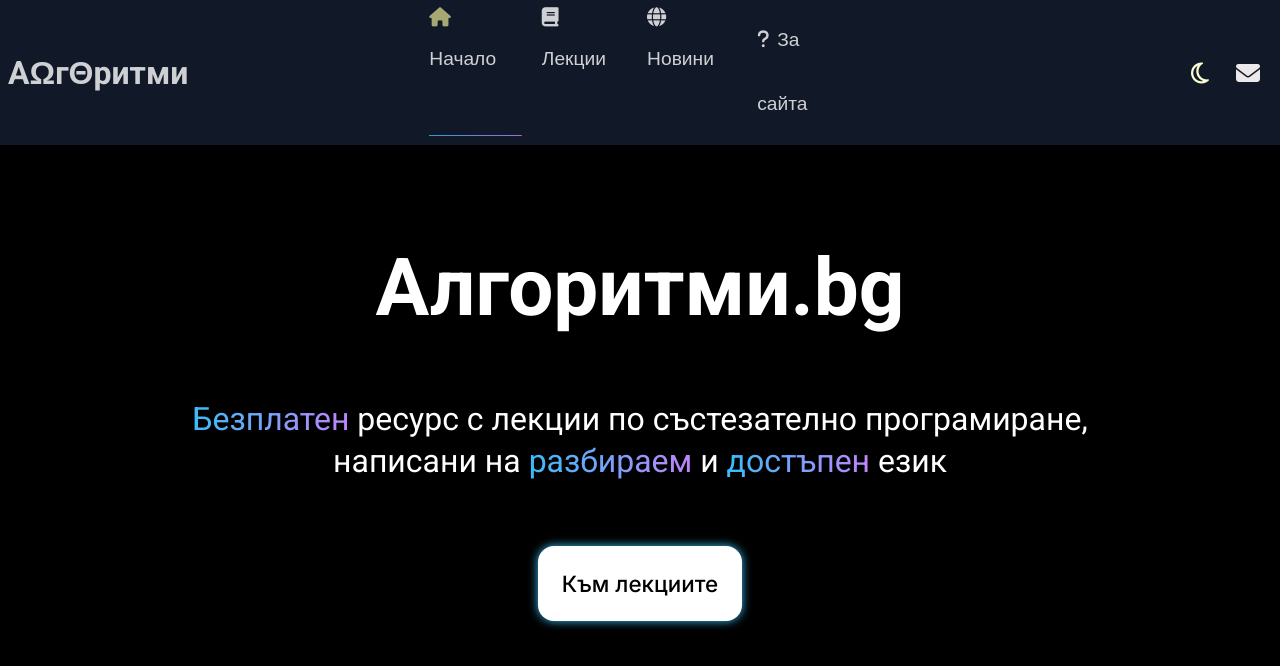
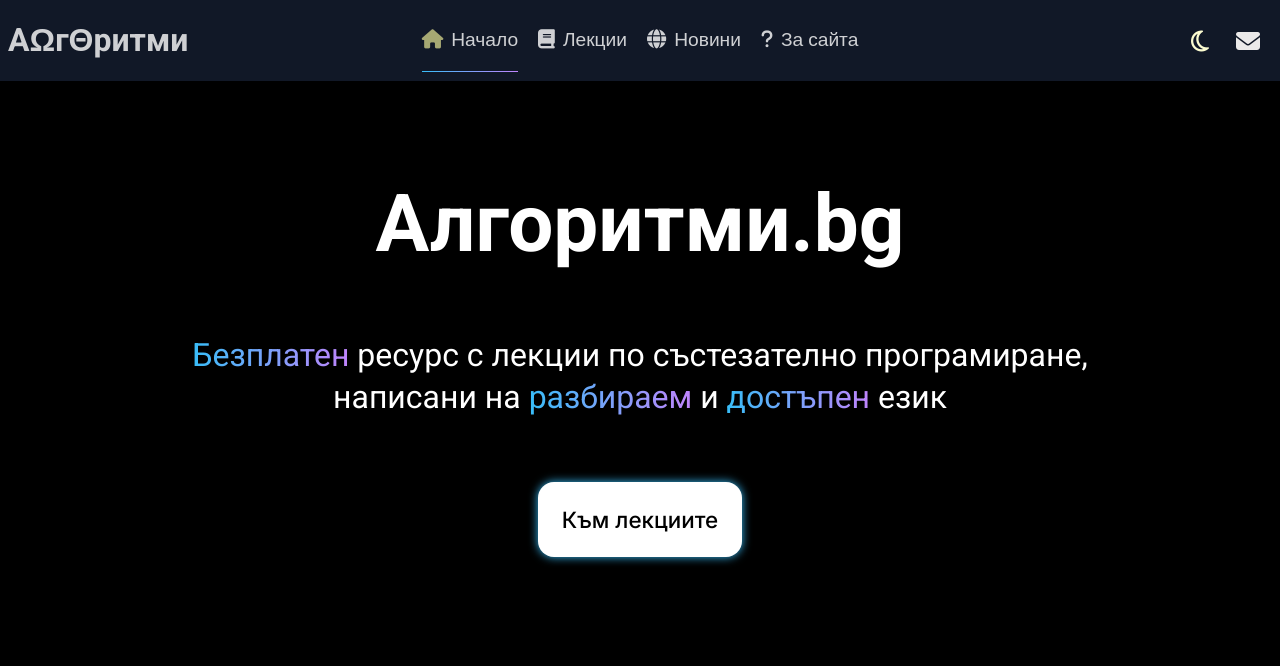
Before and after one commit to ViktorVasilev6/algoritmibg, an Eleventy site: page src/index.njk in a window 1280 px wide. Built offline with nearby package versions, Linux system fonts and the light colour scheme; Eleventy itself is replaced by a stand-in of ours; files that its build step writes are made by us from their sources; a web font is replaced by a local one.

Commit message:
Fixed nav

```diff
--- a/src/_includes/base.njk
+++ b/src/_includes/base.njk
@@ -39,8 +39,8 @@
       var iconClr = document.querySelector(".iconClr").innerHTML;
 
       var ul = document.querySelector("nav ul");
-      var li = ul.querySelectorAll("li");
-      var nthChild = li[pageNr - 1].querySelector("a");
+      var a = ul.querySelectorAll("a");
+      var nthChild = a[pageNr - 1];
 
       nthChild.style.backgroundSize = "100% 1px";
       nthChild = nthChild.querySelector("i");
--- a/src/_includes/header.njk
+++ b/src/_includes/header.njk
@@ -4,10 +4,10 @@
             <h1><a href="/">А&Omega;г&Theta;ритми</a></h1>
         </div>
         <ul>
-            <li><a href="/"><i class="fa-solid fa-house"></i>Начало</a></li>
-            <li><a href="/lectures"><i class="fa-solid fa-book"></i>Лекции</a></li>
-            <li><a href="#"><i class="fa-solid fa-globe"></i>Новини</a></li>
-            <li><a href="#"><i class="fa-solid fa-question"></i>За сайта</a></li>
+            <a href="/"><li><i class="fa-solid fa-house"></i>Начало</li></a>
+            <a href="/lectures"><li><i class="fa-solid fa-book"></i>Лекции</li></a>
+            <a href="#"><li><i class="fa-solid fa-globe"></i>Новини</li></a>
+            <a href="#"><li><i class="fa-solid fa-question"></i>За сайта</li></a>
         </ul>
         <div class="nav-buttons">
             <button class="btn-mode"><i class="fa-regular fa-moon"></i></button>
--- a/src/styles/header.css
+++ b/src/styles/header.css
@@ -61,22 +61,28 @@ nav>ul {
 }
 
 nav li {
+    display: flex;
+    align-items: center;
+    gap: 0.5rem;
     font-family: 'Space Grotesk', sans-serif;
     line-height: 64px;
     opacity: 0.8;
     transition: all 0.2s ease;
 }
 
+nav ul * {
+    flex-shrink: 0;
+}
+
 nav li:hover {
     opacity: 1;
 }
 
-nav a>i {
-    margin-right: 0.5rem;
+nav i {
     transition: all 0.2s ease;
 }
 
-nav li>a {
+nav a {
     display: block;
     height: 100%;
     border-bottom: 1px solid rgba(255, 255, 255, 0);
@@ -87,7 +93,7 @@ nav li>a {
     transition: all 0.3s ease
 }
 
-nav li>a:hover {
+nav a:hover {
     background-size: 100% 1px;
     .fa-house {
         color: var(--clr-house)
```
